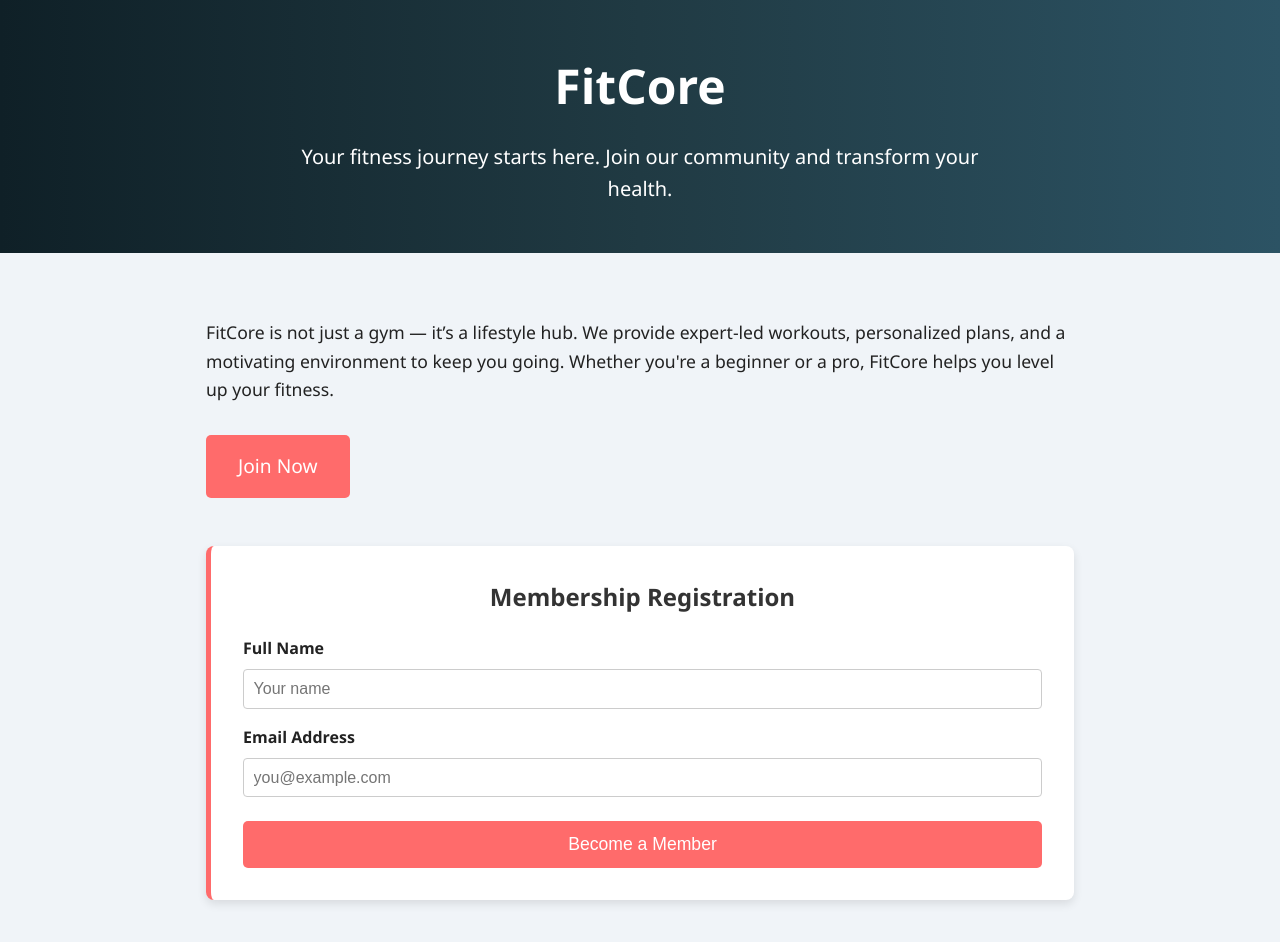
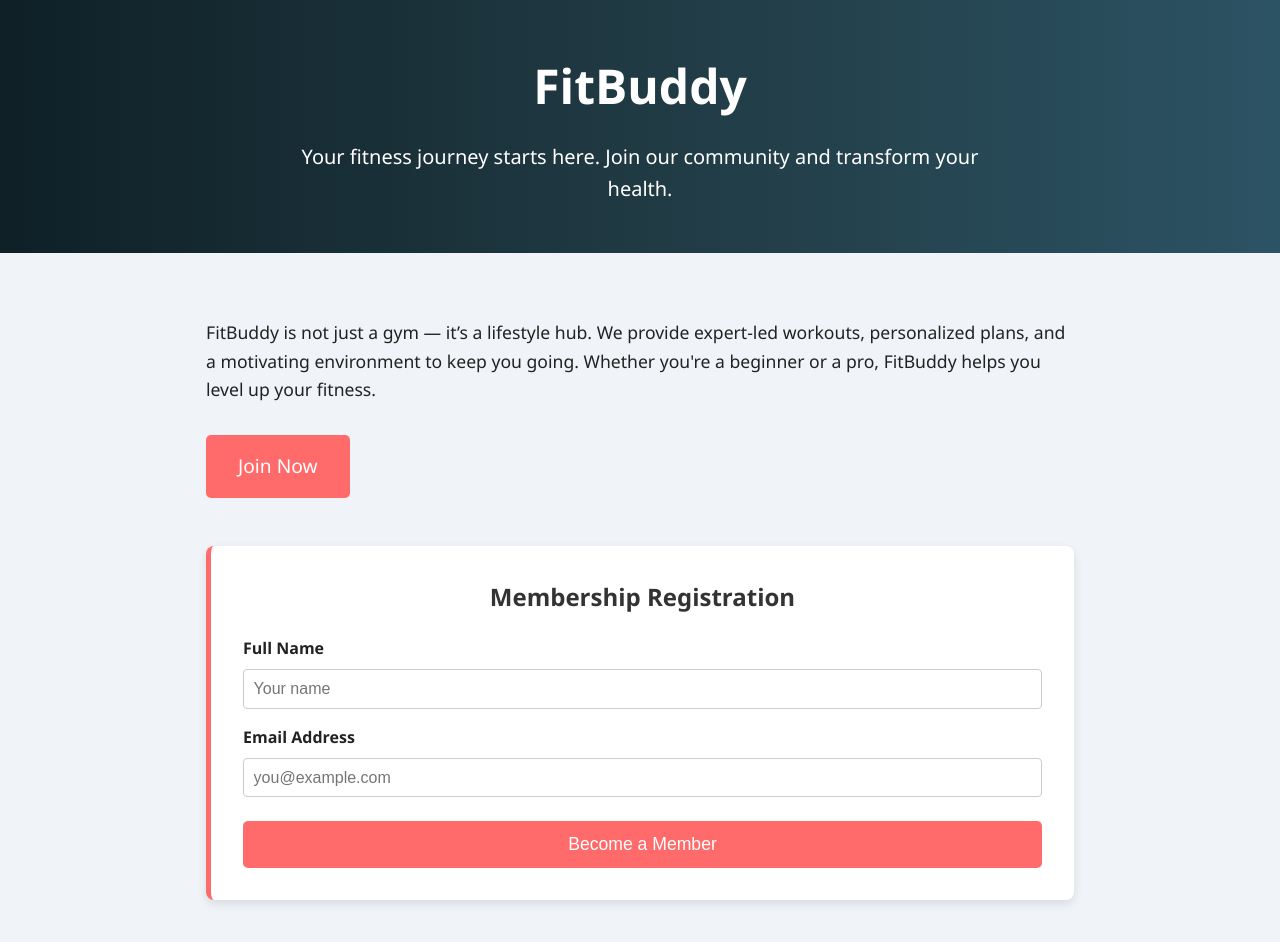
Before and after one commit to navyashree1411/webdevelopment-course, a plain HTML site: page 2nd problem/indx.html in a window 1280 px wide. Drawn offline with Linux system fonts and the light colour scheme.

Commit message:
Update indx.html

```diff
--- a/2nd problem/indx.html
+++ b/2nd problem/indx.html
@@ -3,7 +3,7 @@
 <head>
   <meta charset="UTF-8" />
   <meta name="viewport" content="width=device-width, initial-scale=1" />
-  <title>FitCore | Fitness Club</title>
+  <title>FitBuddy | Fitness Club</title>
   <style>
     * {
       box-sizing: border-box;
@@ -127,16 +127,16 @@
 <body>
 
   <header>
-    <h1>FitCore</h1>
+    <h1>FitBuddy</h1>
     <p>Your fitness journey starts here. Join our community and transform your health.</p>
   </header>
 
   <main>
     <p class="intro">
-      FitCore is not just a gym — it’s a lifestyle hub. We provide expert-led workouts, personalized plans, and a motivating environment to keep you going. Whether you're a beginner or a pro, FitCore helps you level up your fitness.
+      FitBuddy is not just a gym — it’s a lifestyle hub. We provide expert-led workouts, personalized plans, and a motivating environment to keep you going. Whether you're a beginner or a pro, FitBuddy helps you level up your fitness.
     </p>
 
-    <a href="#join-form" class="cta-button" aria-label="Join FitCore Now">Join Now</a>
+    <a href="#join-form" class="cta-button" aria-label="Join FitBuddy Now">Join Now</a>
 
     <form id="join-form" action="#" method="post" novalidate>
       <h2>Membership Registration</h2>
```
